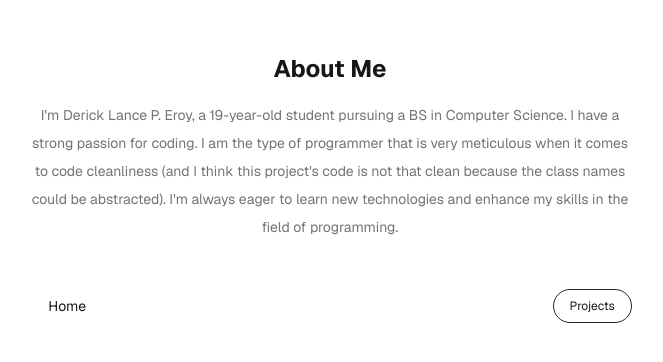
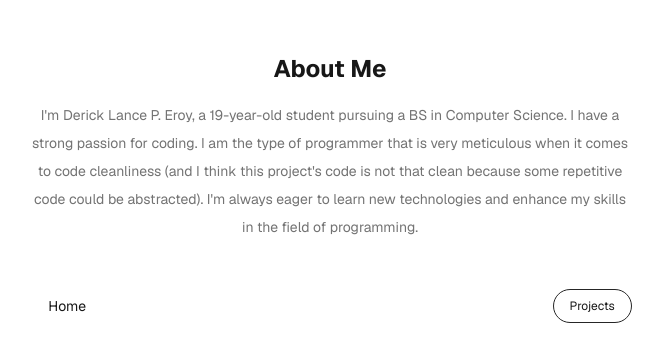
Before and after one commit to derickEroy/sysdev-frontend, a Next.js app: page /about in a window 1280 px wide. Shown: the part 212-574 px from the top of the page, without its empty margins (310-973 px from the left). Built offline with nearby package versions, Linux system fonts and the light colour scheme.

Commit message:
changed about me text

```diff
--- a/src/app/about/page.tsx
+++ b/src/app/about/page.tsx
@@ -1,7 +1,7 @@
 import PageNavigation from "../components/page-navigation";
 
 const title = "About Me";
-const text = "I'm Derick Lance P. Eroy, a 19-year-old student pursuing a BS in Computer Science. I have a strong passion for coding. I am the type of programmer that is very meticulous when it comes to code cleanliness (and I think this project's code is not that clean because the class names could be abstracted). I'm always eager to learn new technologies and enhance my skills in the field of programming.";
+const text = "I'm Derick Lance P. Eroy, a 19-year-old student pursuing a BS in Computer Science. I have a strong passion for coding. I am the type of programmer that is very meticulous when it comes to code cleanliness (and I think this project's code is not that clean because some repetitive code could be abstracted). I'm always eager to learn new technologies and enhance my skills in the field of programming.";
 
 export default function About() {
   return (
```
